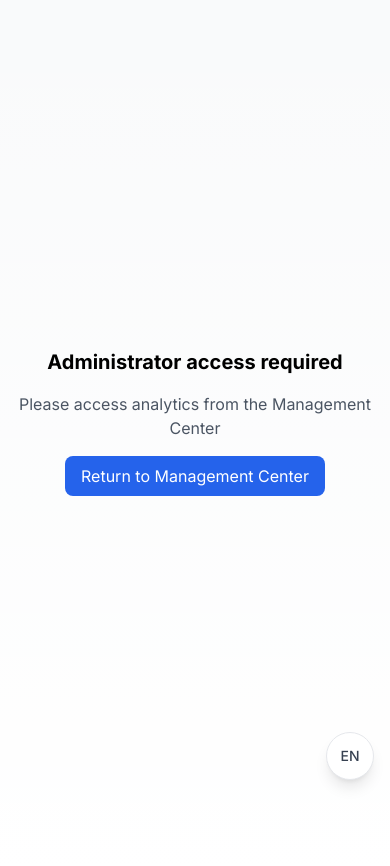
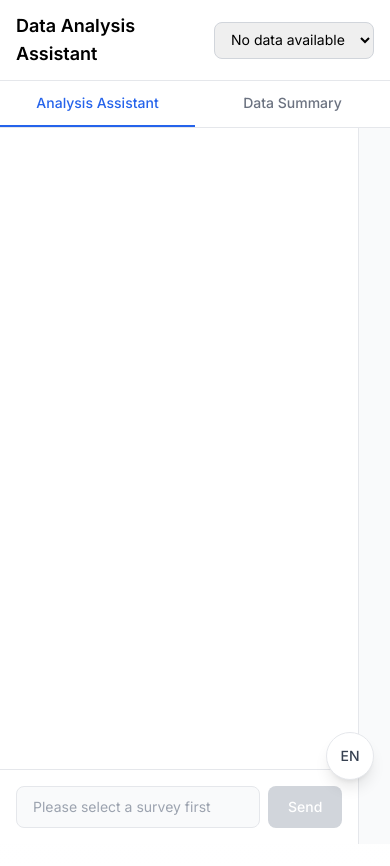
Before and after one commit to leweii/ct-online-survey, a Next.js app: page /dashboard/chat in a window 390 px wide. Shown: the top 866 px of the page. Built offline with nearby package versions, Linux system fonts and the light colour scheme.

Commit message:
feat: update analytics page with split layout and share feature
Co-Authored-By: Claude Opus 4.5 <noreply@anthropic.com>

```diff
--- a/src/app/dashboard/chat/page.tsx
+++ b/src/app/dashboard/chat/page.tsx
@@ -4,6 +4,9 @@ import React, { useState, useEffect, useCallback, Suspense, useRef } from "react
 import { useSearchParams, useRouter } from "next/navigation";
 import { useLanguage } from "@/contexts/LanguageContext";
 import { MessageBubble } from "@/components/MessageBubble";
+import { SurveyStatsPanel } from "@/components/SurveyStatsPanel";
+import { ShareModal } from "@/components/ShareModal";
+import type { Question, Response as SurveyResponse } from "@/types/database";
 
 interface Message {
   id: string;
@@ -37,6 +40,10 @@ function AnalyticsChatContent() {
   const [inputValue, setInputValue] = useState("");
   const [isLoading, setIsLoading] = useState(false);
   const [isInitializing, setIsInitializing] = useState(false);
+  const [surveyQuestions, setSurveyQuestions] = useState<Question[]>([]);
+  const [surveyResponses, setSurveyResponses] = useState<SurveyResponse[]>([]);
+  const [isShareModalOpen, setIsShareModalOpen] = useState(false);
+  const [activeTab, setActiveTab] = useState<"chat" | "data">("chat");
 
   // Track which surveys have been initialized to avoid re-fetching
   const initializedSurveys = useRef<Set<string>>(new Set());
@@ -139,6 +146,38 @@ function AnalyticsChatContent() {
     }
   }, [selectedSurvey, loading, language, t.analytics.welcomeMessage]);
 
+  // Fetch survey questions and responses when survey changes
+  useEffect(() => {
+    async function fetchSurveyData() {
+      if (!selectedSurveyId) {
+        setSurveyQuestions([]);
+        setSurveyResponses([]);
+        return;
+      }
+
+      try {
+        const [surveyRes, responsesRes] = await Promise.all([
+          fetch(`/api/surveys/${selectedSurveyId}`),
+          fetch(`/api/surveys/${selectedSurveyId}/responses`),
+        ]);
+
+        if (surveyRes.ok) {
+          const surveyData = await surveyRes.json();
+          setSurveyQuestions(surveyData.questions || []);
+        }
+
+        if (responsesRes.ok) {
+          const responsesData = await responsesRes.json();
+          setSurveyResponses(responsesData || []);
+        }
+      } catch (error) {
+        console.error("Error fetching survey data:", error);
+      }
+    }
+
+    fetchSurveyData();
+  }, [selectedSurveyId]);
+
   const handleSendMessage = useCallback(async () => {
     if (!inputValue.trim() || isLoading || !selectedSurvey) return;
 
@@ -195,22 +234,7 @@ function AnalyticsChatContent() {
     initializedSurveys.current.clear();
   }, [language]);
 
-  if (!creatorCode) {
-    return (
-      <div className="min-h-screen flex items-center justify-center p-4">
-        <div className="text-center">
-          <h1 className="text-xl font-bold mb-4">{t.analytics.needCreatorName}</h1>
-          <p className="text-gray-600 mb-4">{t.analytics.accessFromDashboard}</p>
-          <button
-            onClick={() => router.push("/dashboard")}
-            className="px-4 py-2 bg-blue-600 text-white rounded-lg hover:bg-blue-700"
-          >
-            {t.analytics.returnToDashboard}
-          </button>
-        </div>
-      </div>
-    );
-  }
+  // Allow public access - no creator code validation needed
 
   if (loading) {
     return (
@@ -227,8 +251,9 @@ function AnalyticsChatContent() {
     <div className="h-screen flex flex-col bg-gray-50">
       {/* Header */}
       <header className="sticky top-0 z-10 bg-white border-b px-4 py-3">
-        <div className="max-w-4xl mx-auto flex items-center justify-between">
+        <div className="max-w-7xl mx-auto flex items-center justify-between">
           <div className="flex items-center gap-3">
+            {creatorCode && (
               <button
                 onClick={() => router.push(`/dashboard?code=${encodeURIComponent(creatorCode)}`)}
                 className="text-gray-600 hover:text-gray-800"
@@ -237,8 +262,11 @@ function AnalyticsChatContent() {
                   <path strokeLinecap="round" strokeLinejoin="round" strokeWidth={2} d="M15 19l-7-7 7-7" />
                 </svg>
               </button>
+            )}
             <h1 className="text-lg font-semibold">{t.analytics.title}</h1>
           </div>
+
+          <div className="flex items-center gap-3">
             {/* Survey Selector */}
             <select
               value={selectedSurveyId}
@@ -256,58 +284,58 @@ function AnalyticsChatContent() {
                 ))
               )}
             </select>
+
+            {/* Share Button */}
+            {selectedSurveyId && (
+              <button
+                onClick={() => setIsShareModalOpen(true)}
+                className="px-3 py-2 border border-gray-300 rounded-lg text-sm hover:bg-gray-50 flex items-center gap-2"
+              >
+                <svg className="w-4 h-4" fill="none" stroke="currentColor" viewBox="0 0 24 24">
+                  <path strokeLinecap="round" strokeLinejoin="round" strokeWidth={2} d="M8.684 13.342C8.886 12.938 9 12.482 9 12c0-.482-.114-.938-.316-1.342m0 2.684a3 3 0 110-2.684m0 2.684l6.632 3.316m-6.632-6l6.632-3.316m0 0a3 3 0 105.367-2.684 3 3 0 00-5.367 2.684zm0 9.316a3 3 0 105.368 2.684 3 3 0 00-5.368-2.684z" />
+                </svg>
+                {t.analytics.share}
+              </button>
+            )}
+          </div>
         </div>
       </header>
 
-      {/* Stats Card */}
-      {stats && selectedSurvey && (
-        <div className="max-w-4xl mx-auto w-full px-4 py-4">
-          <div className="bg-white rounded-xl p-4 shadow-sm border border-gray-100">
-            <h2 className="text-sm font-medium text-gray-500 mb-3">
-              {selectedSurvey.title} - {t.analytics.statsOverview}
-            </h2>
-            <div className="grid grid-cols-2 md:grid-cols-4 gap-4">
-              <div>
-                <div className="text-2xl font-bold text-gray-900">{stats.totalResponses}</div>
-                <div className="text-sm text-gray-500">{t.analytics.totalResponses}</div>
-              </div>
-              <div>
-                <div className="text-2xl font-bold text-gray-900">{stats.completedResponses}</div>
-                <div className="text-sm text-gray-500">{t.analytics.completed}</div>
-              </div>
-              <div>
-                <div className="text-2xl font-bold text-green-600">{stats.completionRate}%</div>
-                <div className="text-sm text-gray-500">{t.analytics.completionRate}</div>
-              </div>
-              <div>
-                <div className="text-2xl font-bold text-blue-600">{stats.partialResponses}</div>
-                <div className="text-sm text-gray-500">{t.analytics.todayNew}</div>
+      {/* Mobile Tab Selector */}
+      <div className="md:hidden border-b bg-white">
+        <div className="flex">
+          <button
+            onClick={() => setActiveTab("chat")}
+            className={`flex-1 py-3 text-sm font-medium border-b-2 transition-colors ${
+              activeTab === "chat"
+                ? "border-blue-600 text-blue-600"
+                : "border-transparent text-gray-500"
+            }`}
+          >
+            {t.chat.analystLabel}
+          </button>
+          <button
+            onClick={() => setActiveTab("data")}
+            className={`flex-1 py-3 text-sm font-medium border-b-2 transition-colors ${
+              activeTab === "data"
+                ? "border-blue-600 text-blue-600"
+                : "border-transparent text-gray-500"
+            }`}
+          >
+            {t.analytics.statsPanel}
+          </button>
         </div>
       </div>
-          </div>
-        </div>
-      )}
 
-      {/* No survey selected or no responses */}
-      {!selectedSurvey && surveys.length > 0 && (
-        <div className="max-w-4xl mx-auto w-full px-4 py-4">
-          <div className="bg-yellow-50 border border-yellow-200 rounded-xl p-4 text-center">
-            <p className="text-yellow-800">{t.analytics.selectSurvey}</p>
-          </div>
-        </div>
-      )}
-
-      {surveys.length === 0 && (
-        <div className="max-w-4xl mx-auto w-full px-4 py-4">
-          <div className="bg-gray-50 border border-gray-200 rounded-xl p-4 text-center">
-            <p className="text-gray-600">{t.analytics.noSurveyData}</p>
-          </div>
-        </div>
-      )}
-
+      {/* Main Content */}
+      <div className="flex-1 flex overflow-hidden">
+        {/* Chat Panel - 40% on desktop, full on mobile when active */}
+        <div className={`${
+          activeTab === "chat" ? "flex" : "hidden"
+        } md:flex md:w-[40%] flex-col border-r border-gray-200 bg-white`}>
           {/* Chat Messages */}
           <div className="flex-1 overflow-y-auto px-4">
-        <div className="max-w-4xl mx-auto py-4">
+            <div className="max-w-2xl mx-auto py-4">
               {messages.map((message) => (
                 <MessageBubble
                   key={message.id}
@@ -339,7 +367,7 @@ function AnalyticsChatContent() {
 
           {/* Input */}
           <div className="border-t bg-white p-4">
-        <div className="max-w-4xl mx-auto flex gap-2">
+            <div className="max-w-2xl mx-auto flex gap-2">
               <input
                 type="text"
                 value={inputValue}
@@ -363,6 +391,35 @@ function AnalyticsChatContent() {
             </div>
           </div>
         </div>
+
+        {/* Stats Panel - 60% on desktop, full on mobile when active */}
+        <div className={`${
+          activeTab === "data" ? "flex" : "hidden"
+        } md:flex md:w-[60%] flex-col bg-gray-50`}>
+          {selectedSurvey && stats ? (
+            <SurveyStatsPanel
+              questions={surveyQuestions}
+              responses={surveyResponses}
+              totalResponses={stats.totalResponses}
+              completedResponses={stats.completedResponses}
+              partialResponses={stats.partialResponses}
+              completionRate={stats.completionRate}
+            />
+          ) : (
+            <div className="flex-1 flex items-center justify-center">
+              <p className="text-gray-500">{t.analytics.selectSurvey}</p>
+            </div>
+          )}
+        </div>
+      </div>
+
+      {/* Share Modal */}
+      <ShareModal
+        isOpen={isShareModalOpen}
+        onClose={() => setIsShareModalOpen(false)}
+        url={typeof window !== "undefined" ? window.location.href : ""}
+      />
+    </div>
   );
 }
 
```
Lines whose indentation alone changed are shown as unchanged.
